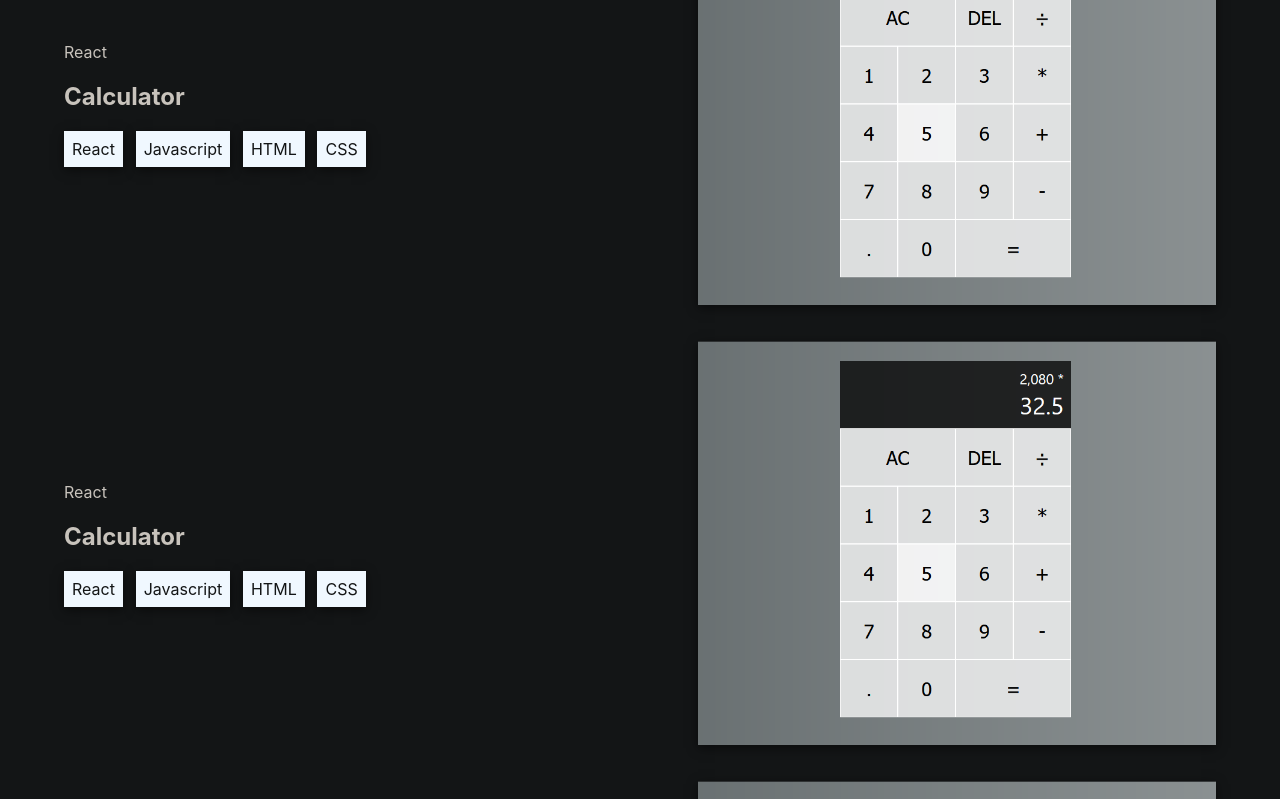
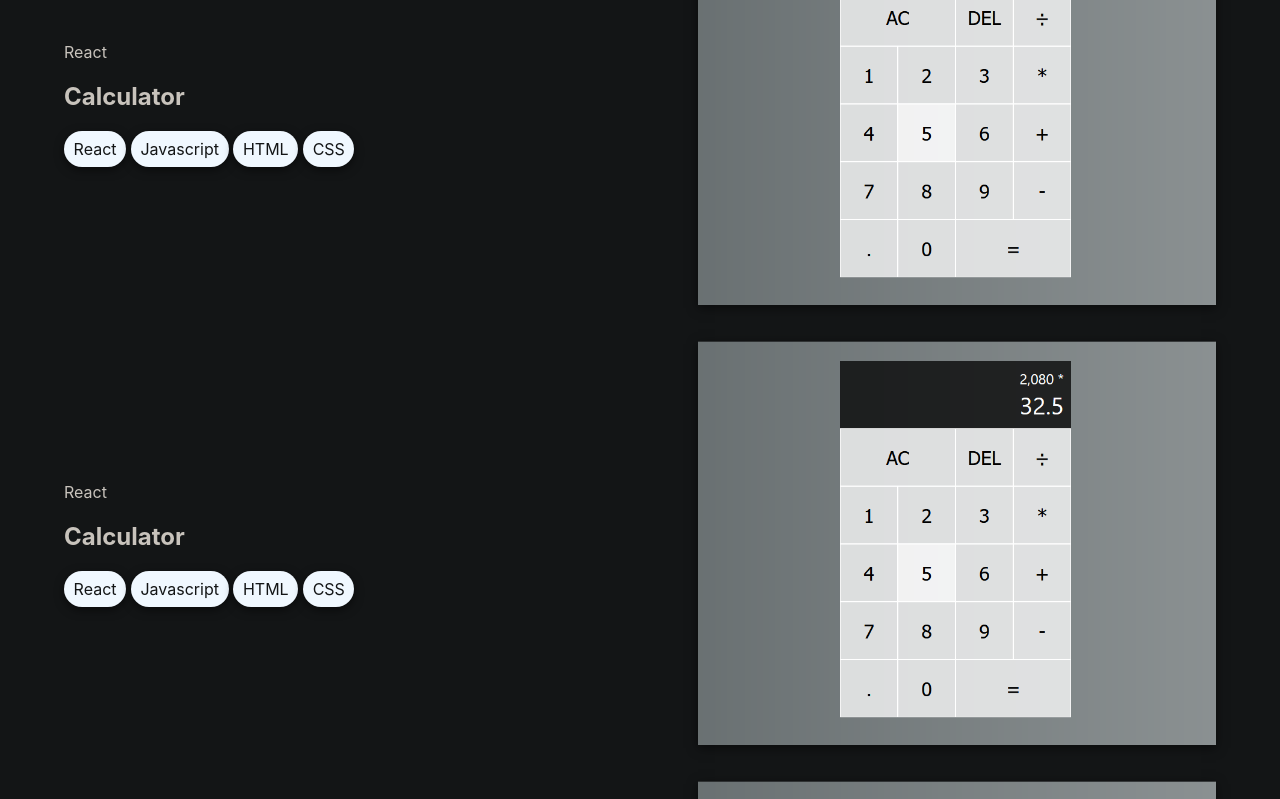
Before and after one commit to murraydeam/DevPortfolio, a React (Create React App) app: page / in a window 1280 px wide. Shown: the part 900-1699 px from the top of the page. Built offline with nearby package versions, Linux system fonts and the light colour scheme; a web font is replaced by a local one.

Commit message:
Initial deployment

```diff
--- a/package.json
+++ b/package.json
@@ -1,6 +1,7 @@
 {
   "name": "devportfolio",
   "version": "0.1.0",
+  "homepage": "https://{murraydeam}.github.io/{DevPortolio}",
   "private": true,
   "dependencies": {
     "@emotion/react": "^11.10.4",
@@ -17,6 +18,8 @@
     "web-vitals": "^2.1.4"
   },
   "scripts": {
+    "predeploy": "npm run build",
+    "deploy": "gh-pages -d build",
     "start": "react-scripts start",
     "build": "react-scripts build",
     "test": "react-scripts test",
--- a/public/index.html
+++ b/public/index.html
@@ -5,10 +5,7 @@
     <link rel="icon" href="%PUBLIC_URL%/favicon.ico" />
     <meta name="viewport" content="width=device-width, initial-scale=1" />
     <meta name="theme-color" content="#000000" />
-    <meta
-      name="description"
-      content="Web site created using create-react-app"
-    />
+
     <link rel="apple-touch-icon" href="%PUBLIC_URL%/logo192.png" />
     <!--
       manifest.json provides metadata used when your web app is installed on a
@@ -24,7 +21,7 @@
       work correctly both with client-side routing and a non-root public URL.
       Learn how to configure a non-root public URL by running `npm run build`.
     -->
-    <title>React App</title>
+    <title>Deandre Murray</title>
   </head>
   <body>
     <noscript>You need to enable JavaScript to run this app.</noscript>
--- a/src/App.css
+++ b/src/App.css
@@ -33,13 +33,13 @@ html {
 .project .project-stack {
   display: flex;
   flex-wrap: wrap;
-  gap: .8rem;
+  gap: .3rem;
 }
 
 .stack-item {
   background-color: aliceblue;
   color: var(--main-bg-color);
-  padding: 0.5rem;
+  padding: 0.5rem .6rem;
 }
 
 .project .project-image-link {
--- a/src/components/Projects/Projects.js
+++ b/src/components/Projects/Projects.js
@@ -1,5 +1,4 @@
-import React from "react";
-
+import "./projects.css"
 const Projects = () => {
   return (
     <div className="section" id="work">
--- a/src/components/Projects/projects.css
+++ b/src/components/Projects/projects.css
@@ -0,0 +1,3 @@
+.stack-item {
+    border-radius: 25px;
+}
```
Also changed, not shown: 1 other file (tests, documents, lock files or other folders).
